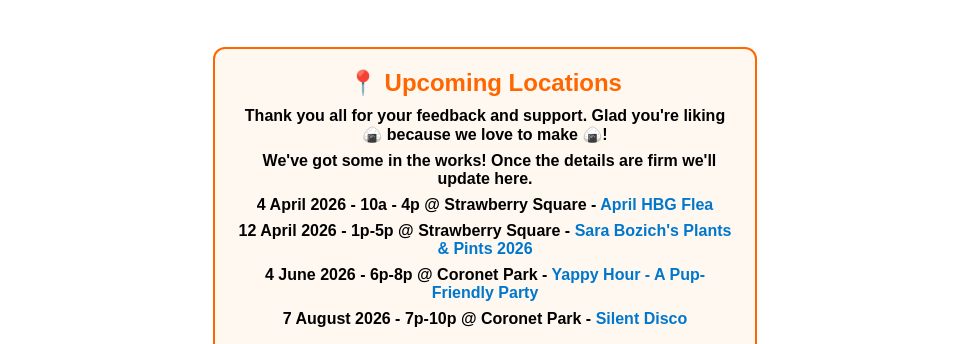
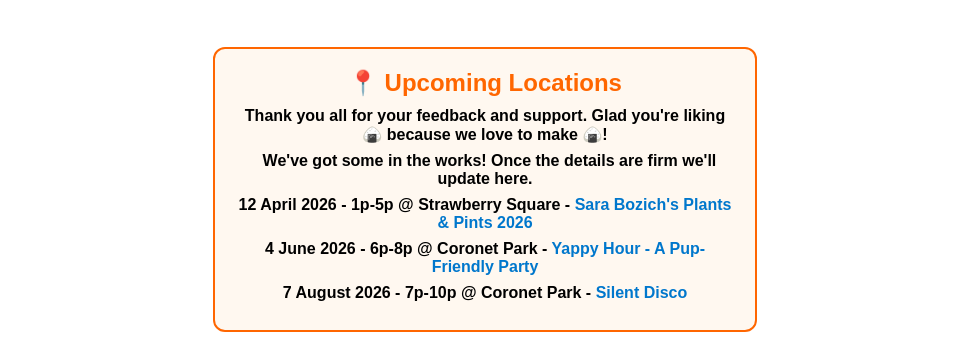
Before and after one commit to pcgeller/thrice_onigiri, a plain HTML site: page index.html in a window 1280 px wide. Shown: the part 284-628 px from the top of the page, without its empty margins (155-1124 px from the left). Drawn offline with Linux system fonts and the light colour scheme.

Commit message:
remove april hbg flea

```diff
--- a/index.html
+++ b/index.html
@@ -164,7 +164,6 @@
     <ul>
       <li>Thank you all for your feedback and support. Glad you're liking 🍙 because we love to make 🍙!</li>
       <li>&nbsp We've got some in the works!  Once the details are firm we'll update here.</li>
-      <li>4 April 2026 - 10a - 4p @ Strawberry Square - <a href="https://www.hbgflea.com" target="_blank">April HBG Flea</a>
       <li>12 April 2026 - 1p-5p @ Strawberry Square - <a href="https://sarabozich.com/event/plants-pints-2026/" target="_blank">Sara Bozich's Plants & Pints 2026</a></li>
       <li>4 June 2026 - 6p-8p @ Coronet Park - <a href="https://sarabozich.com/event/yappy-hour-in-coronet-park/" target="_blank"> Yappy Hour - A Pup-Friendly Party</a></li>
       <li>7 August 2026 - 7p-10p @ Coronet Park - <a href="https://sarabozich.com/event/silent-disco-in-coronet-park/" target="_blank"> Silent Disco</a></li>
```
